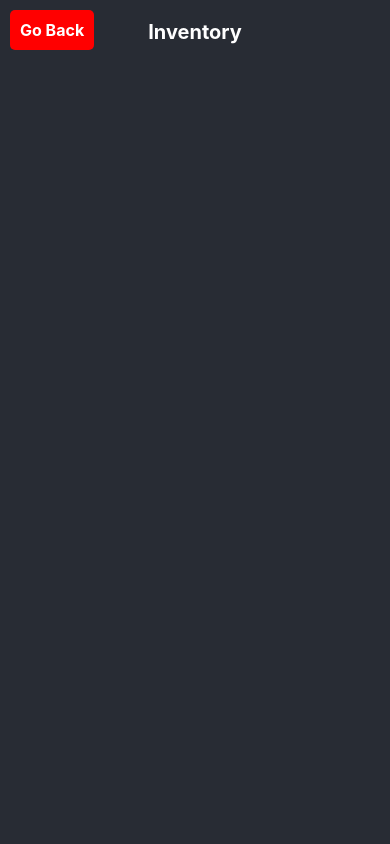
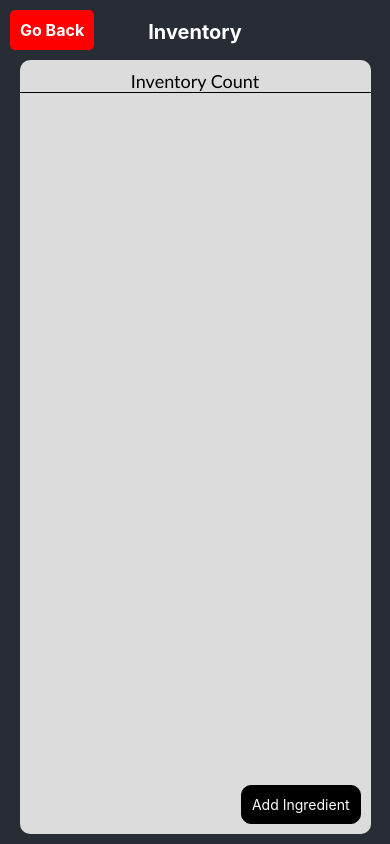
Before and after one commit to tmgross/groceryPlanner, a React Native app: screen /Inventory in a window 390 px wide. Built offline with nearby package versions, Linux system fonts and the light colour scheme.

Commit message:
added modal for adding items to inventory

```diff
--- a/inventory.js
+++ b/inventory.js
@@ -1,10 +1,21 @@
-import React from 'react';
+import React, { useEffect, useState } from 'react';
 import { ScrollView, View, Text, TouchableOpacity } from 'react-native';
-import { styles } from './styles';
+import { styles, box_styles, modal_styles } from './styles';
 import { useNavigation } from '@react-navigation/native';
+import Modal from 'react-native-modal';
 
 function InventoryScreen() {
   const navigation = useNavigation();
+  const [isModalVisible, setModalVisible] = useState(false);
+
+
+  const openAddModal = () => {
+    setModalVisible(true);
+  };
+
+  const closeAddModal = () => {
+    setModalVisible(false);
+  };
 
   const handleLogout = () => {
     navigation.navigate('Home');
@@ -16,6 +27,45 @@ function InventoryScreen() {
         <Text style={styles.logoutBtnTxt}>Go Back</Text>
       </TouchableOpacity>
       <Text style={styles.header}>Inventory</Text>
+
+      <View style={box_styles.bigBox}>
+        <View style={box_styles.boxHeaderContainer}>
+          <Text style={box_styles.boxHeader}>Inventory Count</Text>
+        </View>
+        <TouchableOpacity
+          onPress={() => openAddModal()}
+          style={box_styles.lowerBoxButton}>
+          <Text style={box_styles.boxButtonText}>Add Ingredient</Text>
+        </TouchableOpacity>
+        <View style={box_styles.separator}></View>
+        {/* {recipes.map((recipe, index) => (
+          <View key={recipe.id}>
+            <TouchableOpacity onPress={() => openRecipeModal(recipe)}>
+              <Text style={box_styles.boxListItem}>{recipe.id}</Text>
+            </TouchableOpacity>
+            {index < recipes.length && (
+              <View style={box_styles.itemSeparator}></View>
+            )}
+          </View>
+        ))} */}
+      </View>
+
+      <Modal
+        isVisible={isModalVisible}
+        onBackdropPress={closeAddModal}
+        animationIn="slideInUp"
+        animationOut="slideOutDown">
+        <View style={modal_styles.modalContainer}>
+            <Text>placeholder</Text>
+
+          <TouchableOpacity
+            onPress={closeAddModal}
+            style={modal_styles.closeModalButton}>
+            <Text style={modal_styles.closeModalButtonText}>Close</Text>
+          </TouchableOpacity>
+        </View>
+      </Modal>
+
     </ScrollView>
   );
 }
```
